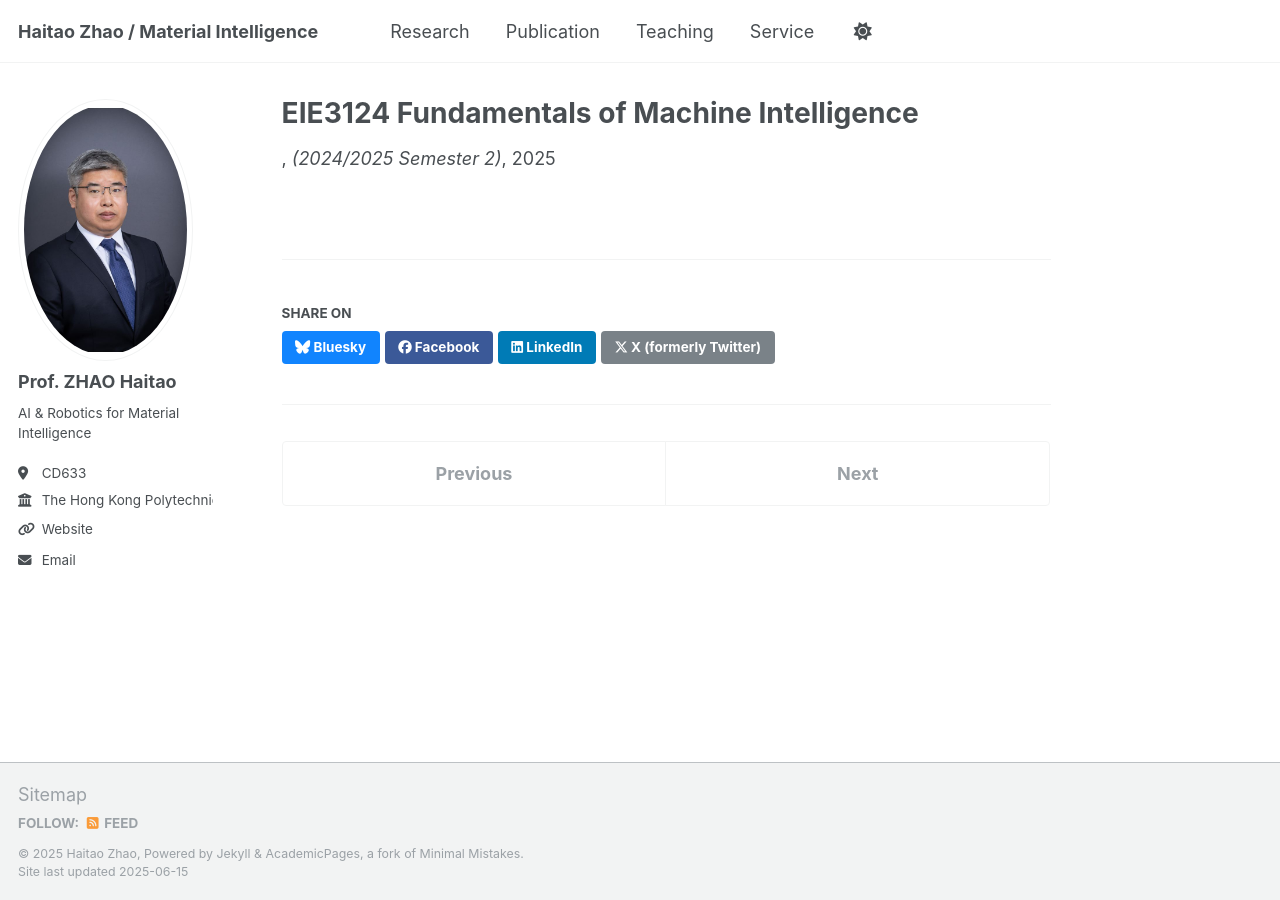
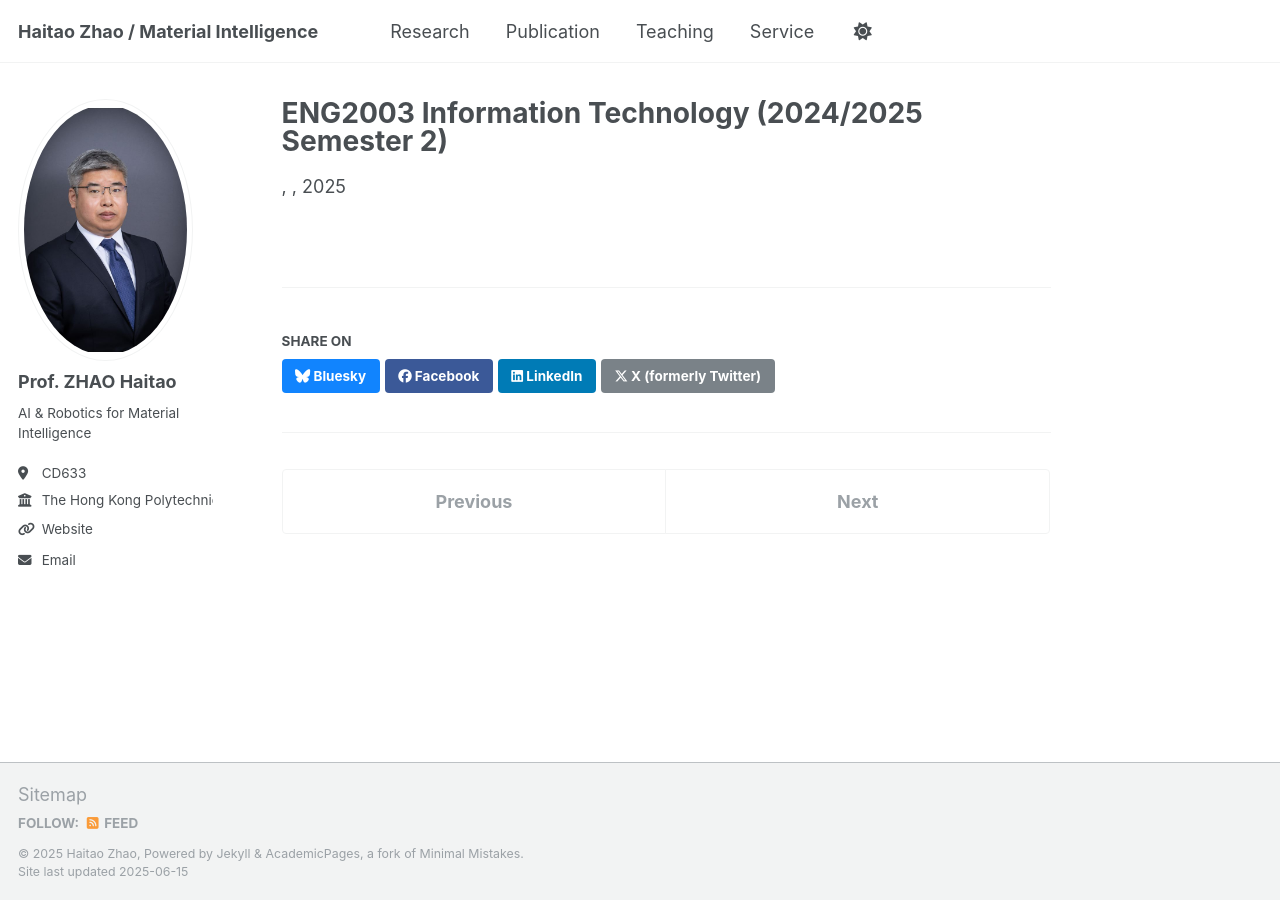
Before and after one commit to HaitaoZhao-PolyU/HaitaoZhao-PolyU.github.io, a Jekyll site: the page built from _teaching/2015-spring-teaching-2.md, in a window 1280 px wide. Built offline with Jekyll 4.4.1, drawn with Linux system fonts in a browser that asks for light colours.

Commit message:
Update 2015-spring-teaching-2.md

```diff
--- a/_teaching/2015-spring-teaching-2.md
+++ b/_teaching/2015-spring-teaching-2.md
@@ -1,6 +1,5 @@
 ---
-title: "EIE3124 Fundamentals of Machine Intelligence"
+title: "ENG2003 Information Technology (2024/2025 Semester 2)"
 collection: teaching
-venue: "(2024/2025 Semester 2)"
 
 ---
```
